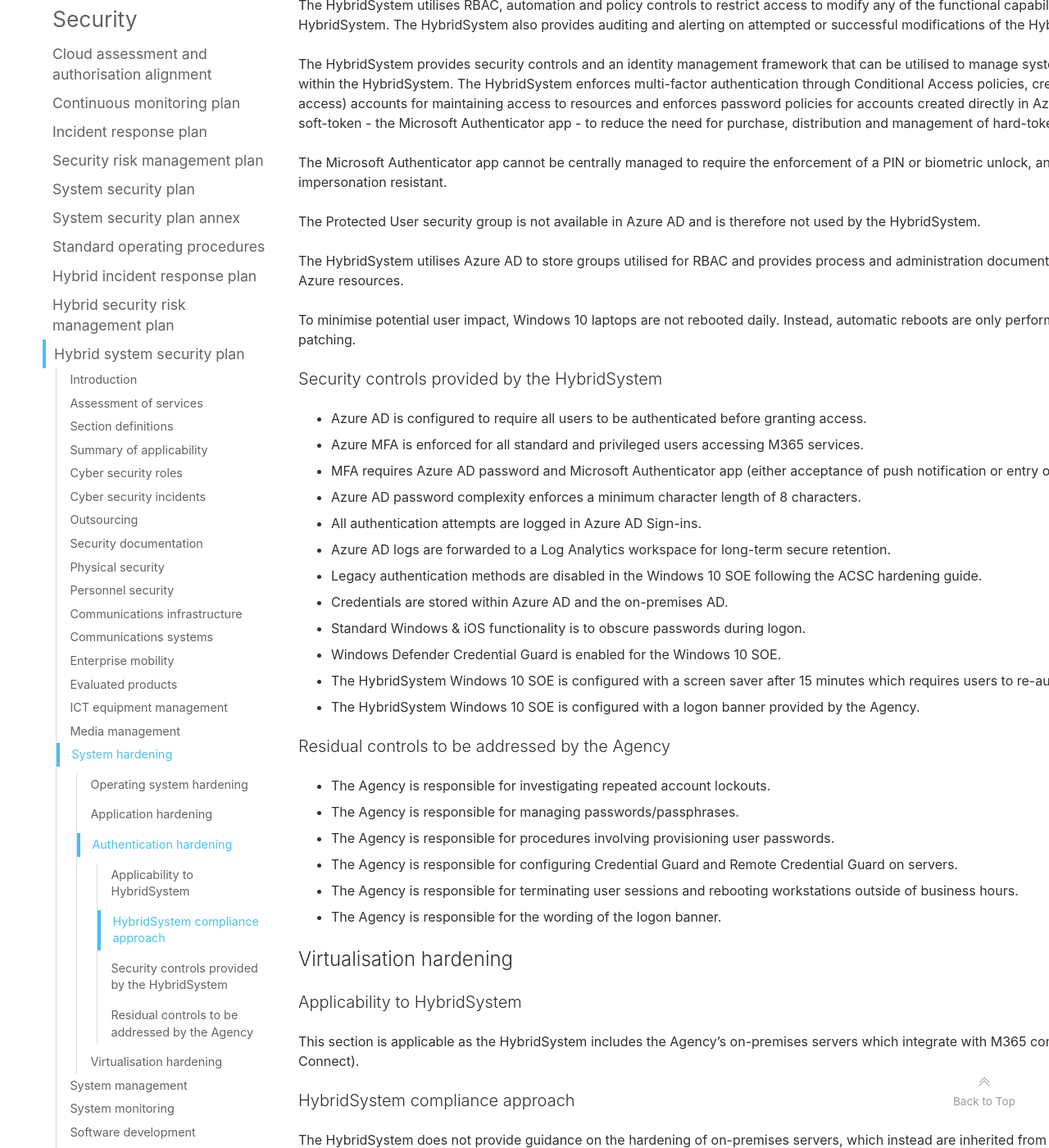
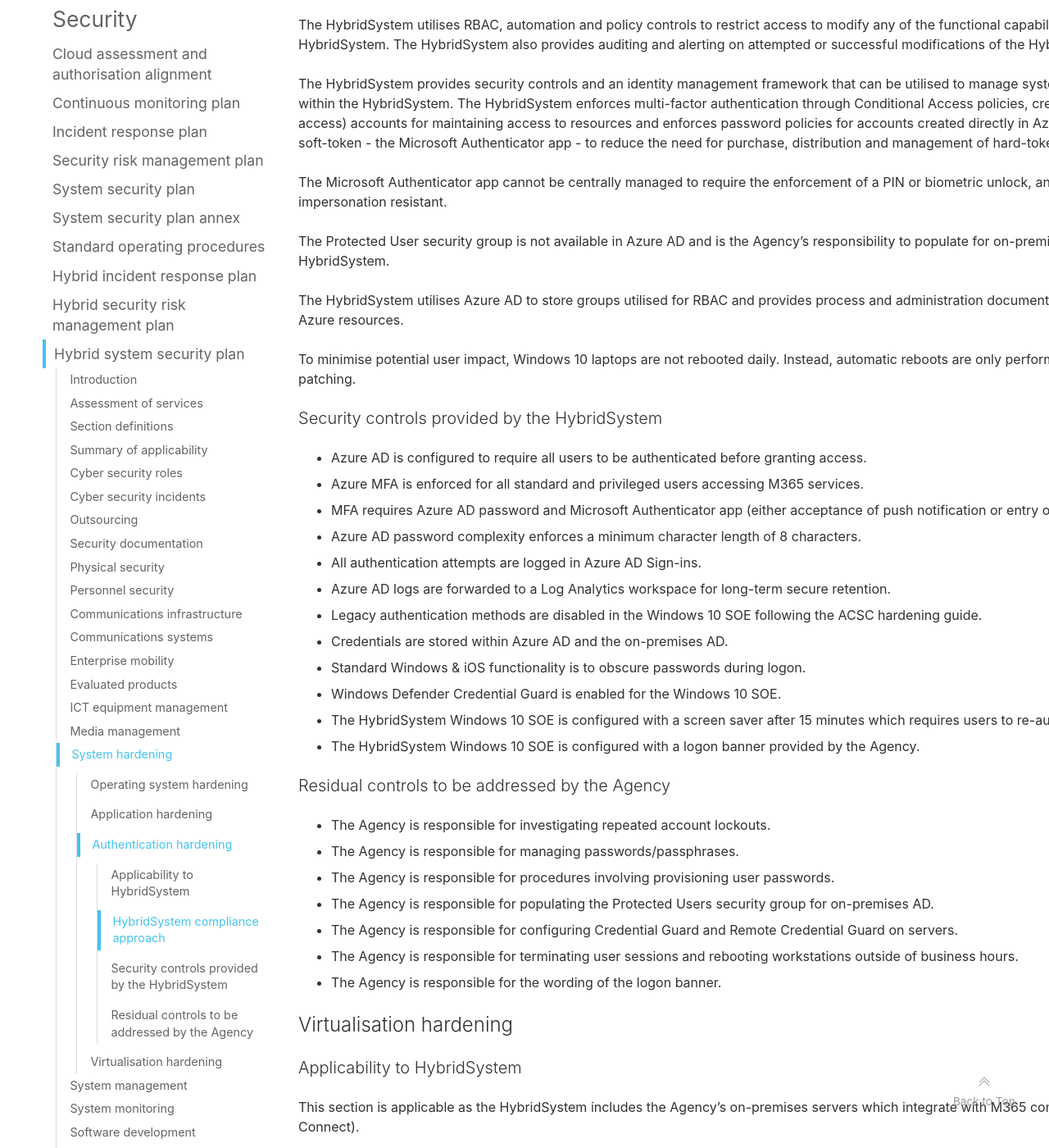
Before and after one commit to ASD-Blueprint/desktop.gov.au, a Jekyll site: the page built from blueprint/security/hybrid-system-security-plan.md, in a window 1280 px wide and 1400 px high, scrolled down 30287 px. Shown: the whole window at 82% size. Built offline with Jekyll 4.4.1, drawn with Linux system fonts in a browser that asks for light colours; comment, search, counter and statistics services are not loaded; some of the changed text lies outside the part shown.

Commit message:
Update based on Dan's feedback

```diff
--- a/blueprint/security/hybrid-system-security-plan.md
+++ b/blueprint/security/hybrid-system-security-plan.md
@@ -134,7 +134,7 @@
 --- | --- | ---
 Guidelines for Cyber Security Roles | Not Applicable | Fulfilling these roles is an Agency responsibility.
 Guidelines for Cyber Security Incidents | Not Applicable | The Agency is responsible for identifying, managing and reporting cyber security incidents.
-Guidelines for Outsourcing | Applicable  | Shared responsibility between the HybridSystem and the Agency consuming it.
+Guidelines for Outsourcing | Applicable | Shared responsibility between the HybridSystem and the Agency consuming it.
 Guidelines for Security Documentation | Applicable | The HybridSystem provides system-specific documentation to be read in conjunction with the Agency’s cyber security strategy.
 Guidelines for Physical Security | Not Applicable | The HybridSystem inherits the physical security controls which are implemented by Microsoft for Azure and Office 365 components.
 Guidelines for Personnel Security | Not Applicable | The Agency is responsible for the personnel security as it relates to users of the HybridSystem.
@@ -339,7 +339,7 @@
 CLIENT CONFIGURATION | MICROSOFT ENDPOINT MANAGER - INTUNE | AGENCY | AGENCY | MICROSOFT | AGENCY | AGENCY | AGENCY | AGENCY | MICROSOFT
 CLIENT CONFIGURATION | MICROSOFT ENDPOINT CONFIGURATION MANAGER | AGENCY | AGENCY | AGENCY | AGENCY | AGENCY | AGENCY | AGENCY | MICROSOFT
 CLIENT CONFIGURATION | PRINTING | AGENCY | AGENCY | AGENCY | AGENCY | AGENCY | AGENCY | AGENCY | AGENCY
-BACKUP & OPERATIONAL MANAGEMENT | BACKUP PLATFORM | AGENCY  | AGENCY  | AGENCY  | AGENCY  | AGENCY  | AGENCY  | AGENCY  | AGENCY
+BACKUP & OPERATIONAL MANAGEMENT | BACKUP PLATFORM | AGENCY | AGENCY | AGENCY | AGENCY | AGENCY | AGENCY | AGENCY | AGENCY
 SYSTEM ADMINISTRATION | ADMINISTRATIVE CONSOLES | MICROSOFT | MICROSOFT | MICROSOFT | AGENCY | AGENCY | MICROSOFT | MICROSOFT | MICROSOFT
 SYSTEM ADMINISTRATION | PRIVILEGED IDENTITY MANAGEMENT | MICROSOFT | MICROSOFT | MICROSOFT | AGENCY | AGENCY | MICROSOFT | MICROSOFT | MICROSOFT
 
@@ -622,7 +622,7 @@
 
 * The HybridSystem includes Windows 10 which has been evaluated against the relevant Protection Profile.
 * Windows 10 installation media is sourced directly from Microsoft in accordance with the evaluated delivery procedures.
-* Windows 10 is managed by  Microsoft Endpoint Manager (Intune) in accordance with the published guidance from Microsoft as well the ACSC's hardening guide for Windows 10.
+* Windows 10 is managed by Microsoft Endpoint Manager (Intune) in accordance with the published guidance from Microsoft as well the ACSC's hardening guide for Windows 10.
 
 ### Residual controls to be addressed by the Agency
 
@@ -843,7 +843,7 @@
 
 The Microsoft Authenticator app cannot be centrally managed to require the enforcement of a PIN or biometric unlock, and is not considered verifier impersonation resistant.
 
-The Protected User security group is not available in Azure AD and is therefore not used by the HybridSystem.
+The Protected User security group is not available in Azure AD and is the Agency's responsibility to populate for on-premises AD used by the HybridSystem.
 
 The HybridSystem utilises Azure AD to store groups utilised for RBAC and provides process and administration documentation for managing access to Azure resources.
 
@@ -853,7 +853,7 @@
 
 * Azure AD is configured to require all users to be authenticated before granting access.
 * Azure MFA is enforced for all standard and privileged users accessing M365 services.
-* MFA requires Azure AD password and Microsoft Authenticator app (either acceptance of push notification or entry of OTP.
+* MFA requires Azure AD password and Microsoft Authenticator app (either acceptance of push notification or entry of OTP).
 * Azure AD password complexity enforces a minimum character length of 8 characters.
 * All authentication attempts are logged in Azure AD Sign-ins.
 * Azure AD logs are forwarded to a Log Analytics workspace for long-term secure retention.
@@ -869,7 +869,8 @@
 * The Agency is responsible for investigating repeated account lockouts.
 * The Agency is responsible for managing passwords/passphrases.
 * The Agency is responsible for procedures involving provisioning user passwords.
-* The Agency is responsible for configuring  Credential Guard and Remote Credential Guard on servers.
+* The Agency is responsible for populating the Protected Users security group for on-premises AD.
+* The Agency is responsible for configuring Credential Guard and Remote Credential Guard on servers.
 * The Agency is responsible for terminating user sessions and rebooting workstations outside of business hours.
 * The Agency is responsible for the wording of the logon banner.
 
@@ -963,7 +964,7 @@
 #### Residual controls to be addressed by the Agency
 
 * The Agency is responsible for maintaining and auditing a software register.
-* The Agency is responsible for patching any third-party applications  deployed to Windows 10 devices.
+* The Agency is responsible for patching any third-party applications deployed to Windows 10 devices.
 
 ### Change management
 
```
Also changed, not shown: other parts of blueprint/security/hybrid-system-security-plan.md (+1 -1 lines), blueprint/security/system-security-plan.md (+5 -5 lines).
